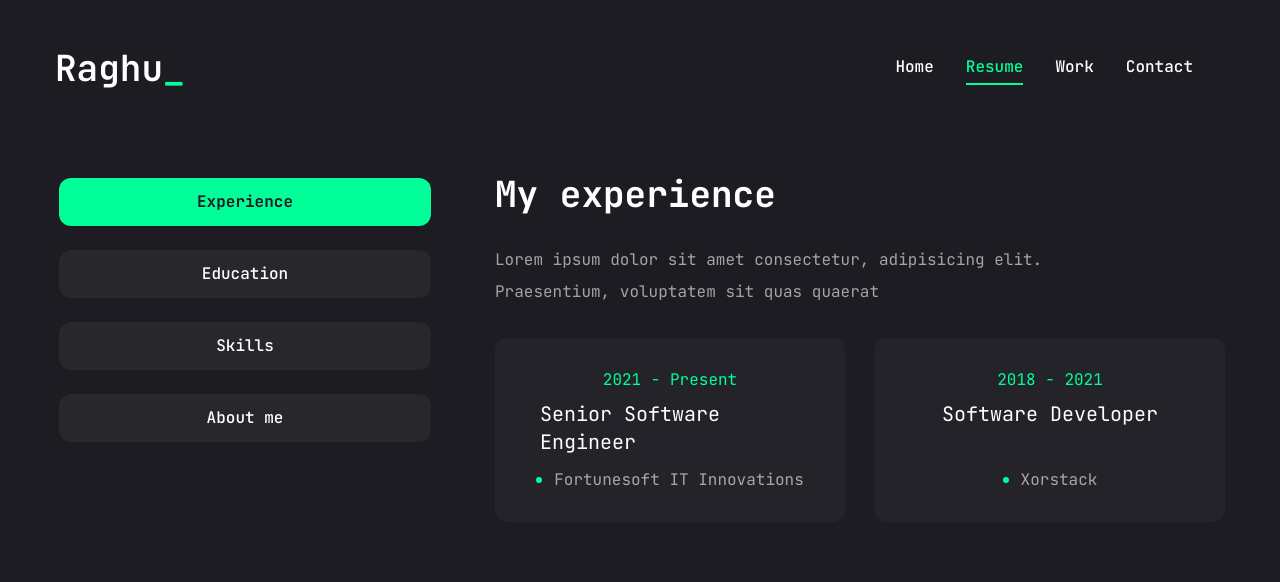
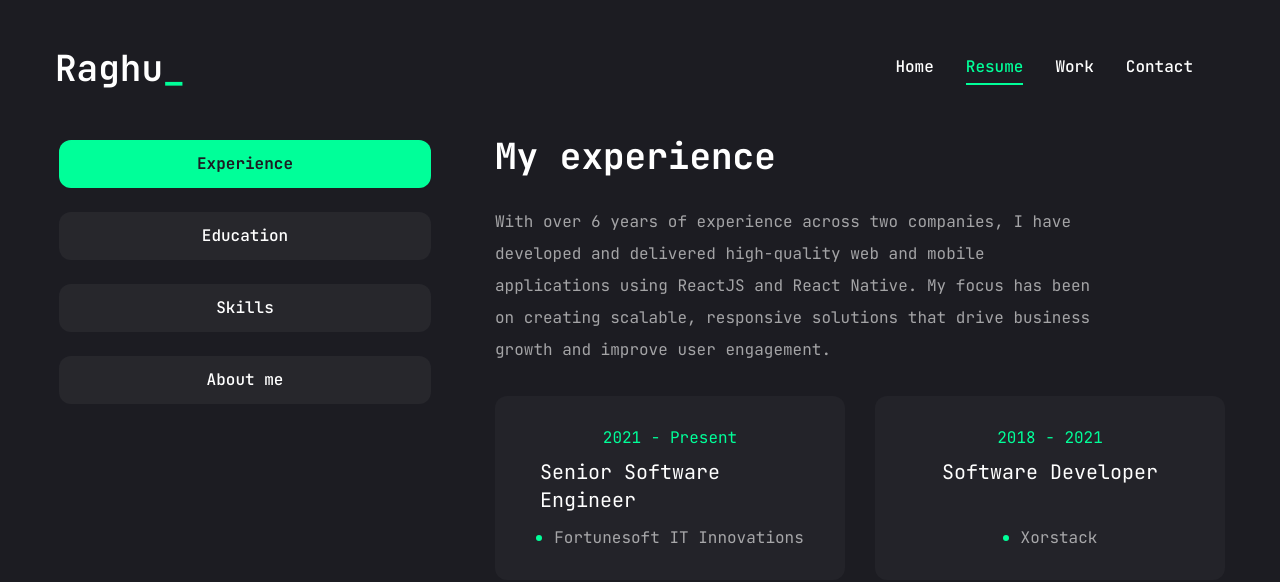
Before and after one commit to raghu04/personal-portfolio, a Next.js app: page /resume in a window 1280 px wide. Shown: the top 582 px of the page. Built offline with nearby package versions, Linux system fonts and the light colour scheme.

Commit message:
fix: resume content update

```diff
--- a/app/page.tsx
+++ b/app/page.tsx
@@ -19,8 +19,9 @@ const Home = () => {
               Hello I&apos;m <br /> <span className="text-accent">Raghu S</span>
             </h1>
             <p className="max-w-[500px] mb-9 text-white/80">
-              I excel at creating digital experience and I am proficient in
-              various programming languages and technologies.
+              I am a passionate frontend developer focused on creating
+              innovative, user-centric web and mobile applications that deliver
+              seamless digital experiences.
             </p>
 
             {/* btn socials */}
--- a/app/resume/page.tsx
+++ b/app/resume/page.tsx
@@ -26,7 +26,7 @@ import {
 const about = {
   title: "About me",
   description:
-    "Lorem ipsum dolor sit amet consectetur, adipisicing elit. Praesentium, voluptatem sit quas quaerat",
+    "I am a passionate frontend developer with over 6 years of experience in building web and mobile applications using ReactJS and React Native. I thrive on creating user-friendly, high-performance solutions that blend functionality with exceptional design, always aiming to deliver innovative digital experiences.",
   info: [
     {
       fieldName: "Name",
@@ -64,7 +64,7 @@ const experience = {
   icon: "/assets/resume/badge.svg",
   title: "My experience",
   description:
-    "Lorem ipsum dolor sit amet consectetur, adipisicing elit. Praesentium, voluptatem sit quas quaerat",
+    "With over 6 years of experience across two companies, I have developed and delivered high-quality web and mobile applications using ReactJS and React Native. My focus has been on creating scalable, responsive solutions that drive business growth and improve user engagement.",
   items: [
     {
       company: "Fortunesoft IT Innovations",
@@ -84,7 +84,7 @@ const education = {
   icon: "/assets/resume/cap.svg",
   title: "My education",
   description:
-    "Lorem ipsum dolor sit amet consectetur, adipisicing elit. Praesentium, voluptatem sit quas quaerat",
+    "I have completed a strong academic foundation, which equipped me with essential skills in software development and problem-solving.",
   items: [
     {
       institute: "PES University",
@@ -108,7 +108,7 @@ const education = {
 const skills = {
   title: "My skills",
   description:
-    "Lorem ipsum dolor sit amet consectetur, adipisicing elit. Praesentium, voluptatem sit quas quaerat",
+    "My core skills include ReactJS, React Native, JavaScript, and front-end development tools, complemented by a strong understanding of UI/UX principles, performance optimization, and cross-platform compatibility.",
   skillList: [
     {
       icon: <FaHtml5 />,
@@ -127,12 +127,12 @@ const skills = {
       name: "react.js",
     },
     {
+      icon: <FaReact />,
+      name: "react native",
+    },
+    {
       icon: <SiTypescript />,
       name: "typescript",
-    },
-    {
-      icon: <FaReact />,
-      name: "react native",
     },
     {
       icon: <SiNextdotjs />,
--- a/app/work/page.tsx
+++ b/app/work/page.tsx
@@ -166,9 +166,9 @@ const Work = () => {
             >
               {projects.map(({ image }, index) => (
                 <SwiperSlide key={index} className="w-full">
-                  <div className="h-[380px] md:h-[460px] relative group flex justify-center items-center">
+                  <div className="h-[360px] md:h-[460px] relative group flex justify-center items-center">
                     {/* overlay */}
-                    <div className="absolute top-0 bottom-0 w-full h-full bg-black/10 z-10"></div>
+                    {/* <div className="absolute top-0 bottom-0 w-full h-full bg-black/10 z-10"></div> */}
                     {/* image */}
                     <div className="relative w-full h-full">
                       <Image
--- a/components/Stats.tsx
+++ b/components/Stats.tsx
@@ -6,7 +6,7 @@ import CountUp from "react-countup";
 const stats = [
   { num: 6, name: "Year of experience" },
   { num: 6, name: "Projects completed" },
-  { num: 5, name: "Technologies mastered" },
+  { num: 5, name: "Technologies & tools" },
   { num: 1, name: "Certification obtained" },
 ];
 
```
